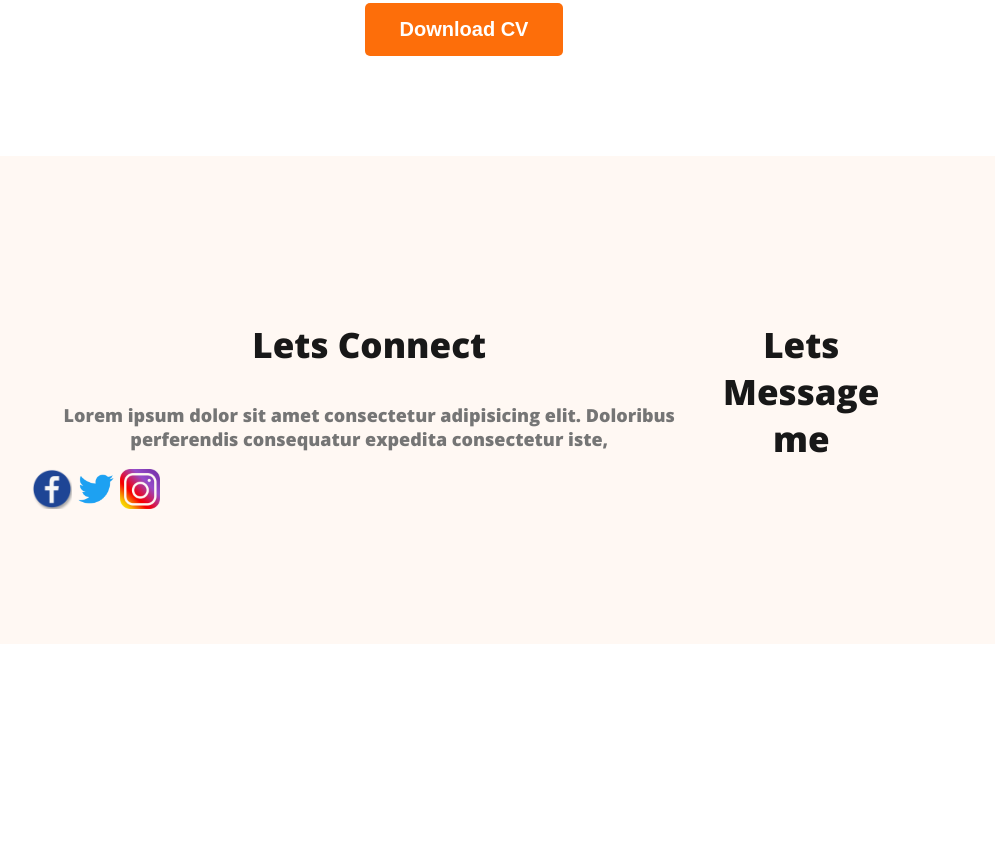
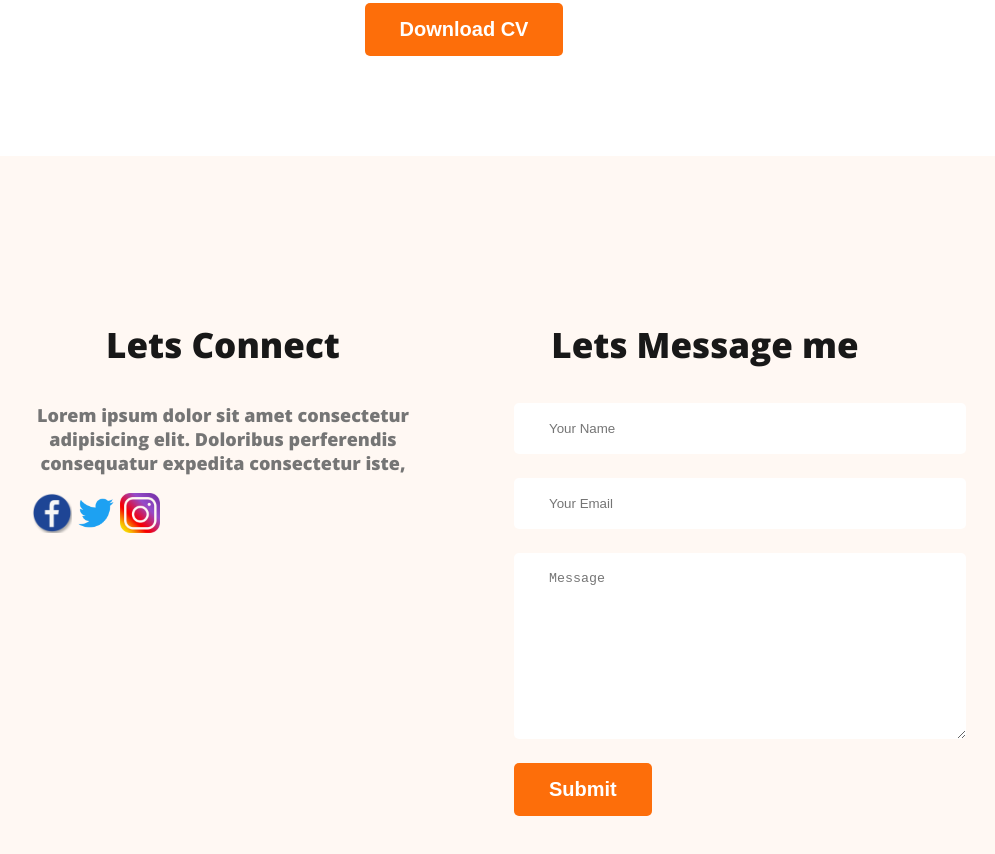
Before and after one commit to mizanur-007/portfolio-1, a plain HTML site: page index.html in a window 1280 px wide. Shown: the part 3183-4037 px from the top of the page, without its empty margins (176-1171 px from the left). Before the commit the page ends 3835 px from the top, so only its background shows below. Drawn offline with nearby package versions, Linux system fonts and the light colour scheme.

Commit message:
footer finished

```diff
--- a/index.html
+++ b/index.html
@@ -152,6 +152,12 @@
         </div>
         <div class="footer-column">
             <h3 class="section-title">Lets Message me</h3>
+            <form class="contact" action="">
+                <input type="text" placeholder="Your Name">
+                <input type="email" placeholder="Your Email">
+                 <textarea placeholder="Message" name="" id="" cols="30" rows="10"></textarea>
+                 <input class="btn-primary" type="submit" value="Submit" name="" id="">
+            </form>
         </div>
     </footer>
 </body>
--- a/styles/portfolio.css
+++ b/styles/portfolio.css
@@ -190,4 +190,21 @@ footer{
     background: #FFF8F3;
     padding: 130px 200px;
     margin-top: 100px;
+    gap: 100px;
 }
+.footer-column{
+    width: 50%;
+}
+.social-links{
+    margin-right: 25px;
+}
+.contact input[type="text"], textarea, input[type="email"]{
+    display: block;
+    margin-bottom: 24px;
+    padding: 18px 35px;
+    color: #757575;
+    background: white;
+    border-radius: 5px;
+    border: 0px;
+    width: 100%;
+}
```
